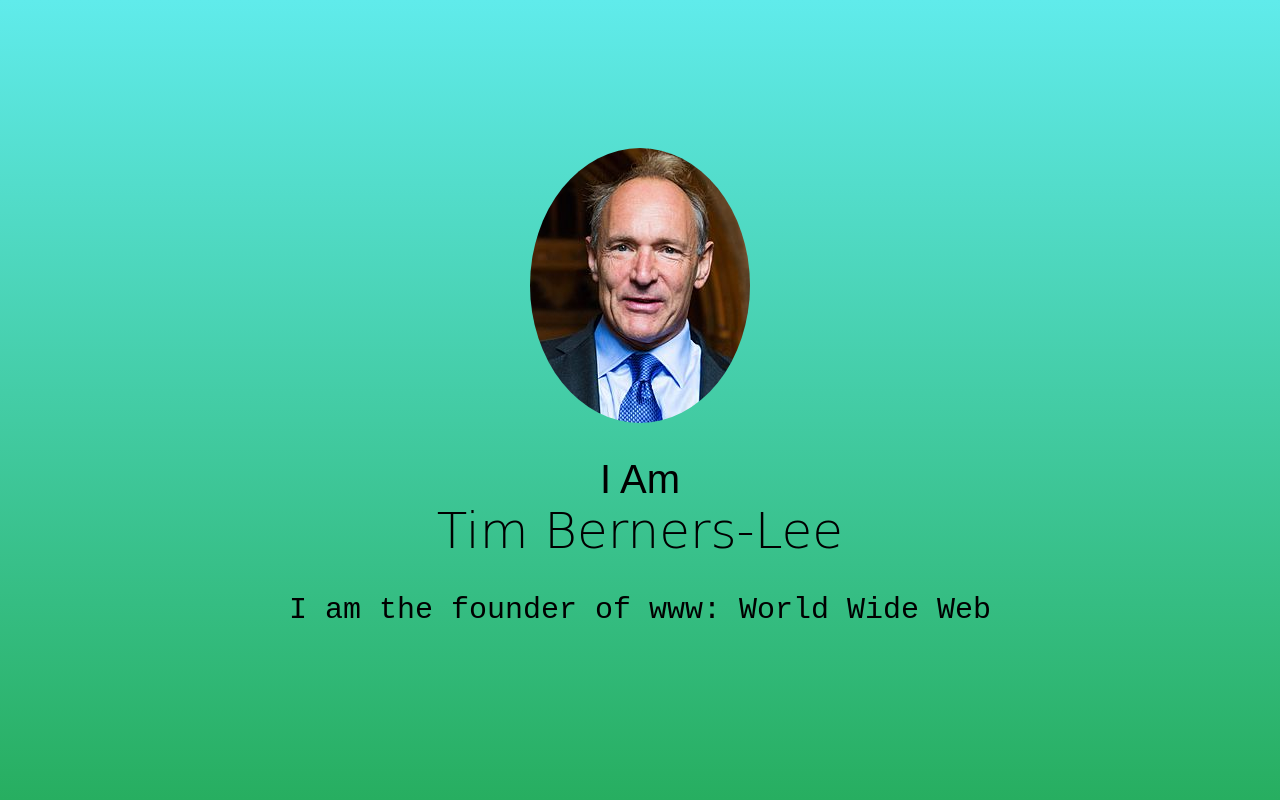
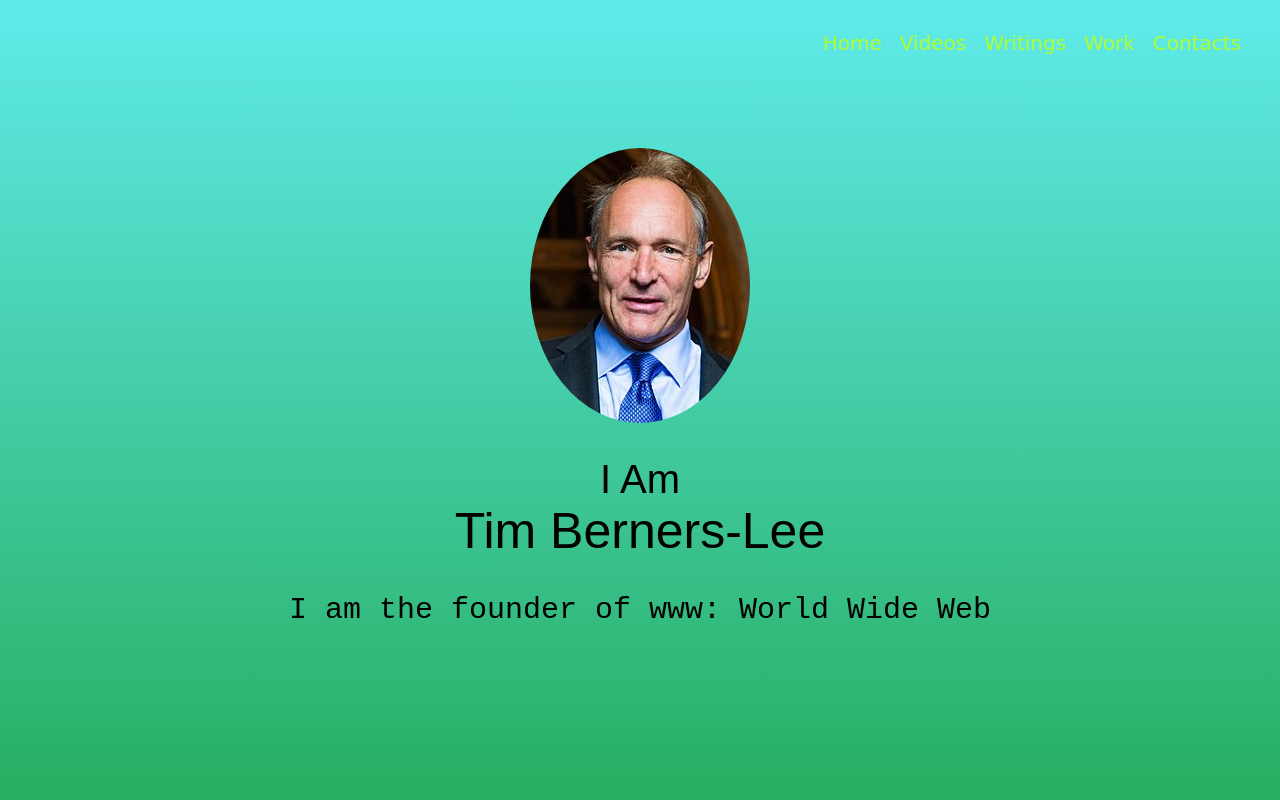
Before and after one commit to Prith11/Tim_Berner-s_Lee, a plain HTML site: page index.html in a window 1280 px wide. Shown: the top 800 px of the page. Drawn offline with Linux system fonts and the light colour scheme.

Commit message:
Add files via upload

```diff
--- a/index.html
+++ b/index.html
@@ -3,9 +3,18 @@
 <head>
 	<title>Sir Tim Berners-Lee</title>
 	<link rel="stylesheet" href="style.css">
+    <link href="https://fonts.googleapis.com/css2?family=Oswald:wght@200&display=swap" rel="stylesheet">
 </head>
 
 <body>
+
+    <ul class="Menu">
+    <li class="links">Home</li>
+        <li class="links">Videos</li>
+        <li class="links">Writings</li>
+        <li class="links">Work</li>
+    <li class="links">Contacts</li>
+    </ul>
 
 	<section id="welcome" class="parallax-container">
 		<div class="parallax-inner">
--- a/style.css
+++ b/style.css
@@ -6,6 +6,30 @@
 
 .profile {
     border-radius: 50%;
+}
+
+.Menu{
+    list-style: none;
+    position: fixed;
+    top: 10px;
+    right: 30px;
+    cursor: pointer;
+    z-index: 10;
+}
+
+.Links{
+float: left;
+    color: greenyellow;
+    padding-top: 5px;
+    padding-left: 9px;
+    padding-right: 9px;
+    padding-bottom: 5px;
+    font-family: cursive;
+    font-size: 20px;
+}
+
+.Links:hover{
+    background-color: gold;
 }
 
 #welcome {
@@ -27,7 +51,7 @@
 
 #name {
     font-size: 50px;
-    font-family: cursive;
+    font-family: 'Oswald' cursive;
 
 }
 
```
